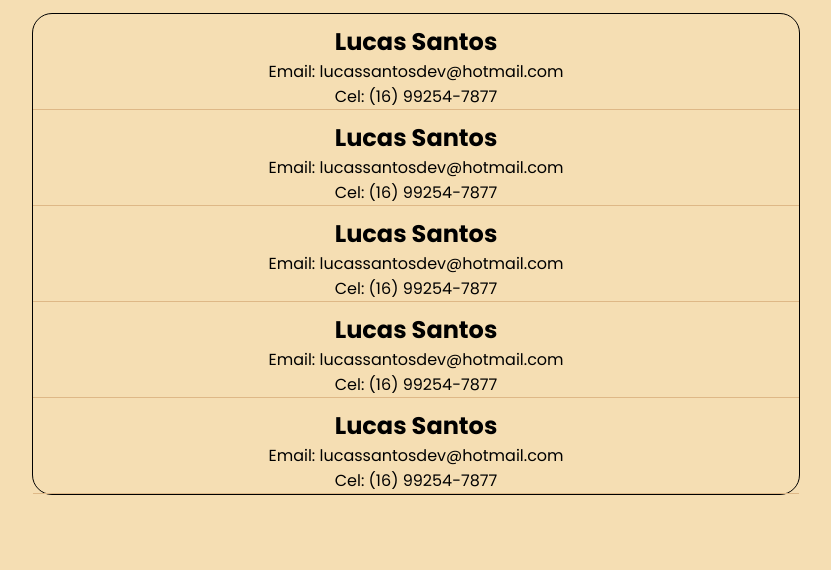
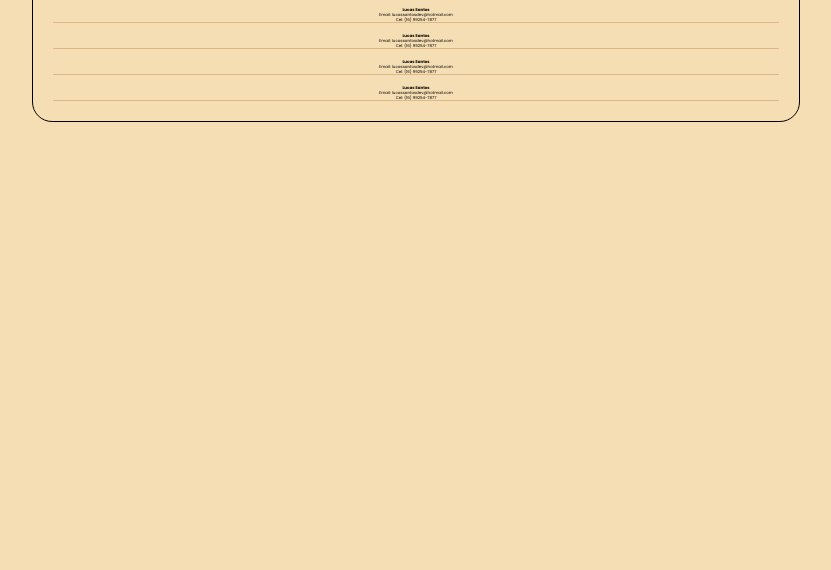
Before and after one commit to LucasSantosTaqua/teste, a plain HTML site: page Index.html in a window 1280 px wide. Shown: the part 230-800 px from the top of the page, without its empty margins (224-1055 px from the left). Drawn offline with Linux system fonts and the light colour scheme.

Commit message:
Update style.css

```diff
--- a/style.css
+++ b/style.css
@@ -5,6 +5,7 @@
     padding: 0;
     box-sizing: border-box;
     font-family: Poppins, sans-serif;
+    font-size: .5rem;
 }
 
 body {
@@ -32,6 +33,7 @@ body {
     margin-bottom: 40px;
     border-radius: 20px;
     box-shadow: 1px ;
+    padding: 20px;
 }
 
 .contato-info-item {
```
